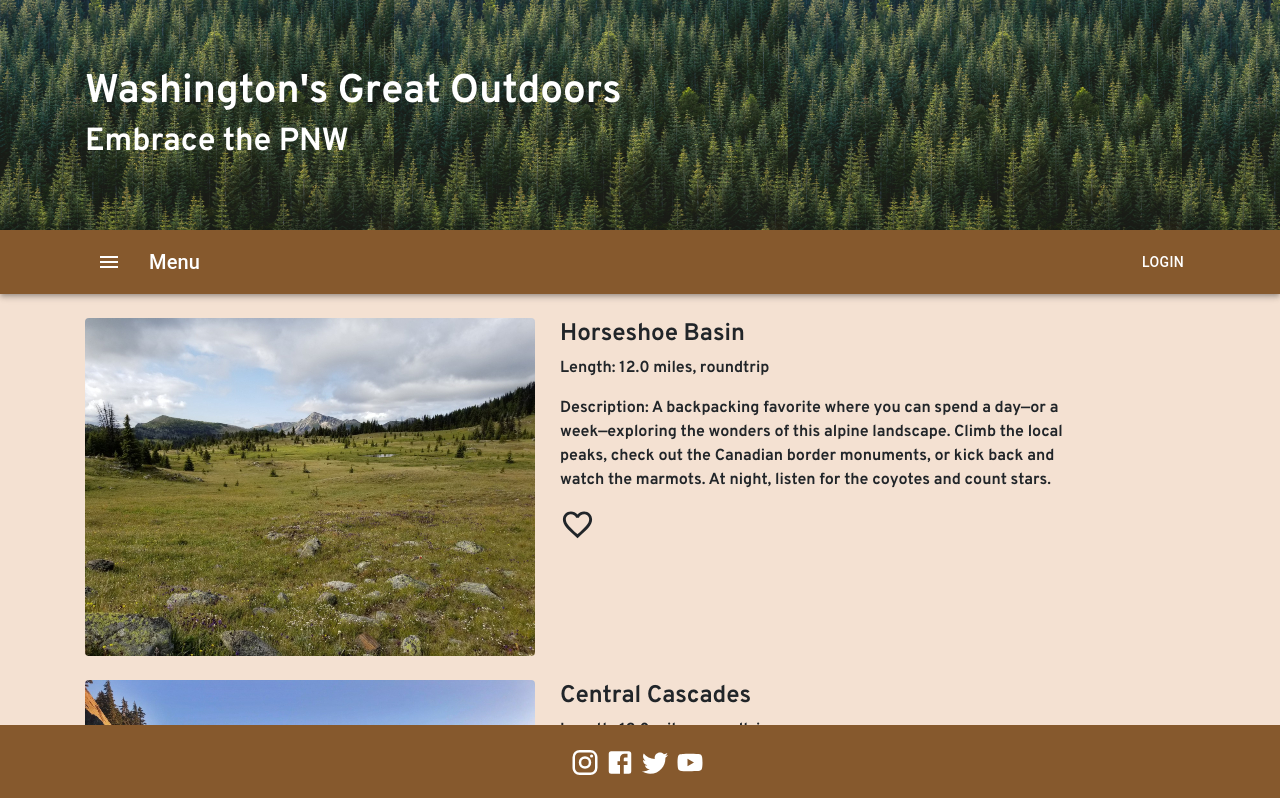
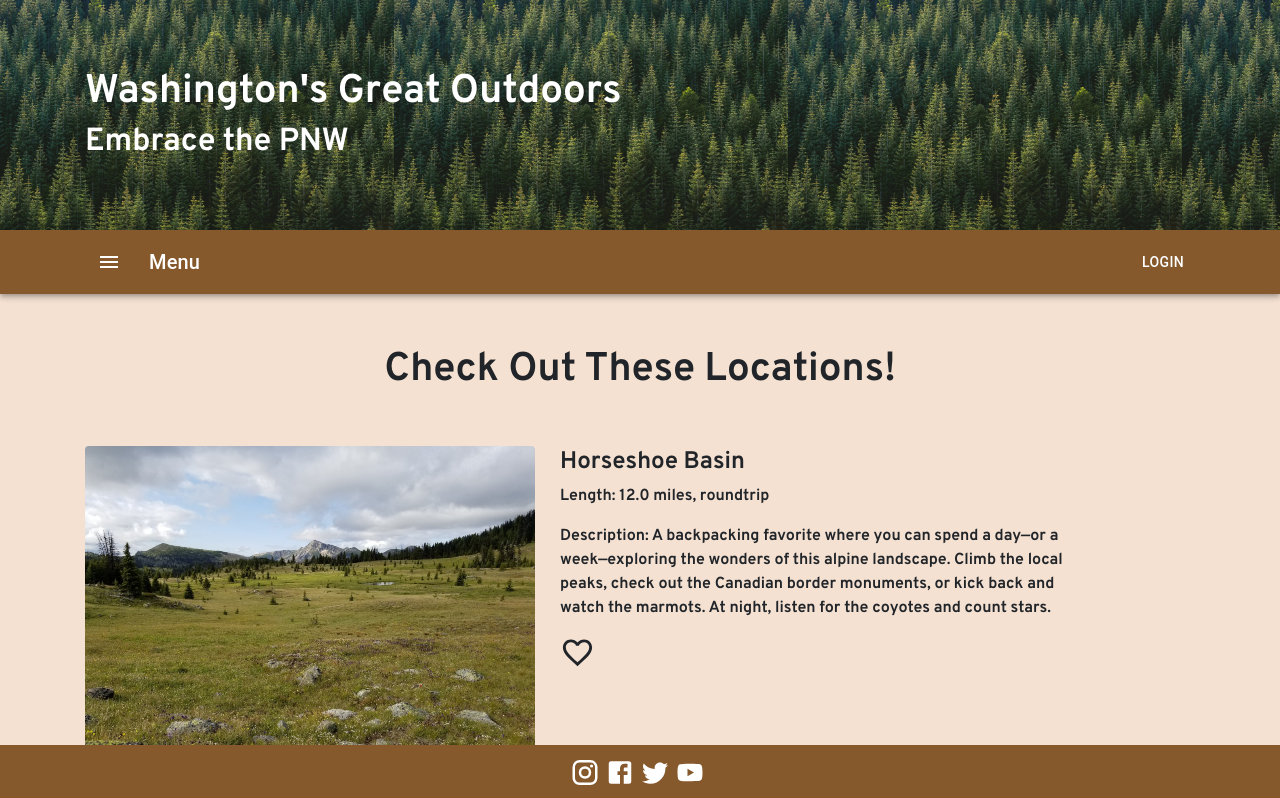
Before and after one commit to kevinlim605/Washington-s-Great-Outdoors-Site, a React (Create React App) app in the folder client/: page /directory/hiking in a window 1280 px wide. Shown: the top 798 px of the page. Built offline with nearby package versions, Linux system fonts and the light colour scheme.

Commit message:
added some spacing

```diff
--- a/client/src/App.scss
+++ b/client/src/App.scss
@@ -28,7 +28,7 @@ body {
 
 .site-footer {
   background-color: #86592d;
-  padding: 20px 0;
+  padding: 10px 0;
 }
 
 .test {
--- a/client/src/components/ActivityInfo.js
+++ b/client/src/components/ActivityInfo.js
@@ -5,9 +5,14 @@ import FavoriteBorderIcon from '@material-ui/icons/FavoriteBorder';
 function ActivityInfo(props) {
     return(
         <Container>
+            <Row className="mt-5 text-center">
+                <Col>
+                    <h1>Check Out These Locations!</h1>
+                </Col>
+            </Row>
             {props.activity.map(activity => {
                 return (
-                    <Row className="mt-4">
+                    <Row className="mt-5">
                         <Col xs={{ size: "5" }}>
                             <img
                                 src={activity.image}
--- a/client/src/components/Contact.js
+++ b/client/src/components/Contact.js
@@ -71,7 +71,7 @@ function Contact() {
 
     return(
         <Container>
-            <Row className="mb-4 mt-4">
+            <Row className="mb-4 mt-5">
                 <Col>
                     <h1>Contact Us</h1>
                     <hr/>
@@ -234,7 +234,7 @@ function Contact() {
                                 />
                             </Col>
                         </Row>
-                        <Row className="mt-5">
+                        {/* <Row className="mt-5">
                             <Col>
                                 <pre>
                                     {JSON.stringify(props.values, null, 2)}
@@ -243,7 +243,7 @@ function Contact() {
                                     {JSON.stringify(props.errors, null, 2)}
                                 </pre>
                             </Col>
-                        </Row>
+                        </Row> */}
                     </Form>
                 )}
             </Formik>
--- a/client/src/components/Directory.js
+++ b/client/src/components/Directory.js
@@ -83,10 +83,10 @@ function Directory(props) {
 
   return (
     <Container>
-      <div className="mt-4">
+      <div className="mt-5">
         <h1 className="text-center">Explore!</h1>
       </div>
-      <Row className="mt-4">
+      <Row className="mt-5">
         {row1}
       </Row>
       <Row className="mt-4">
```
